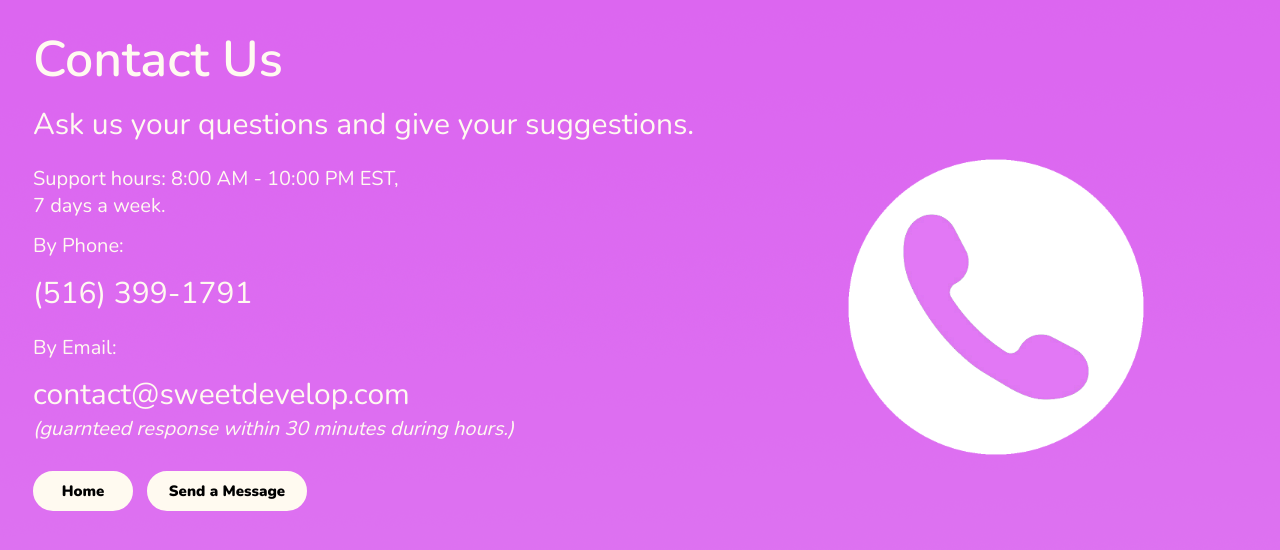
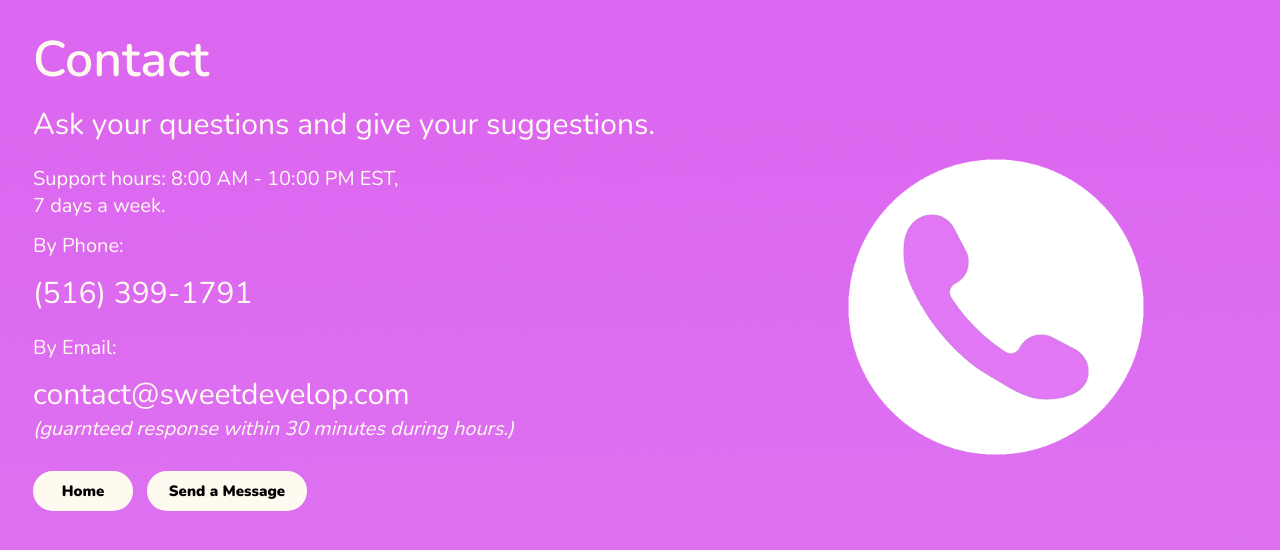
Before and after one commit to msweet168/SweetDevSite, a plain HTML site: page contact.html in a window 1280 px wide. Drawn offline with nearby package versions, Linux system fonts and the light colour scheme.

Commit message:
Changed the title of the contact page.

```diff
--- a/contact.html
+++ b/contact.html
@@ -9,11 +9,11 @@
 </head>
 
 <body>
-    <h1 class="heading" id = "contactHeading"> Contact Us </h1>
+    <h1 class="heading" id = "contactHeading"> Contact </h1>
 
     <img src="Media/phone.png" id ="phonePic" alt="phone">
 
-    <h1 id="contactDesc">Ask us your questions and give your suggestions.</h1>
+    <h1 id="contactDesc">Ask your questions and give your suggestions.</h1>
     <h1 id="contactInfo">Support hours: 8:00 AM - 10:00 PM EST, <br>7 days a week.</h1>
     <h1 id="contactInfo">By Phone:</h1>
     <h1 id="contactDesc">(516) 399-1791</h1>
```
